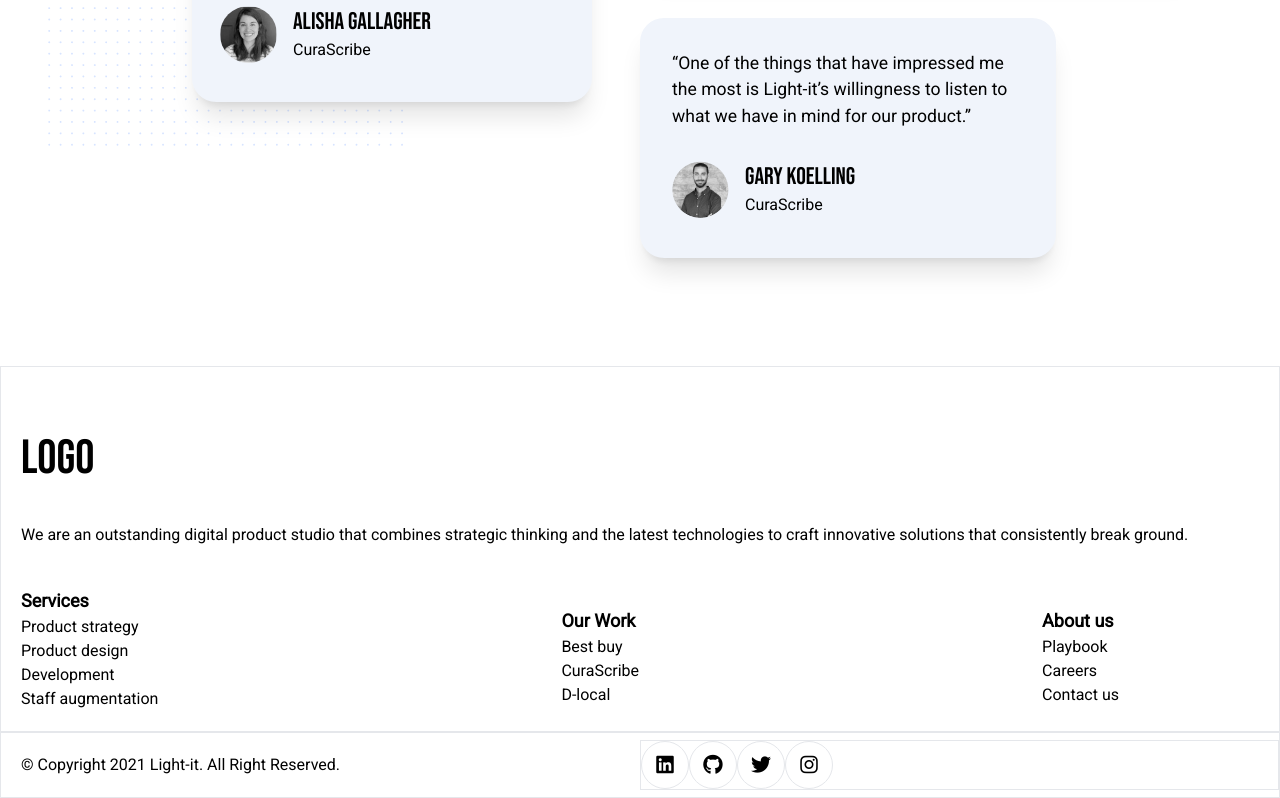
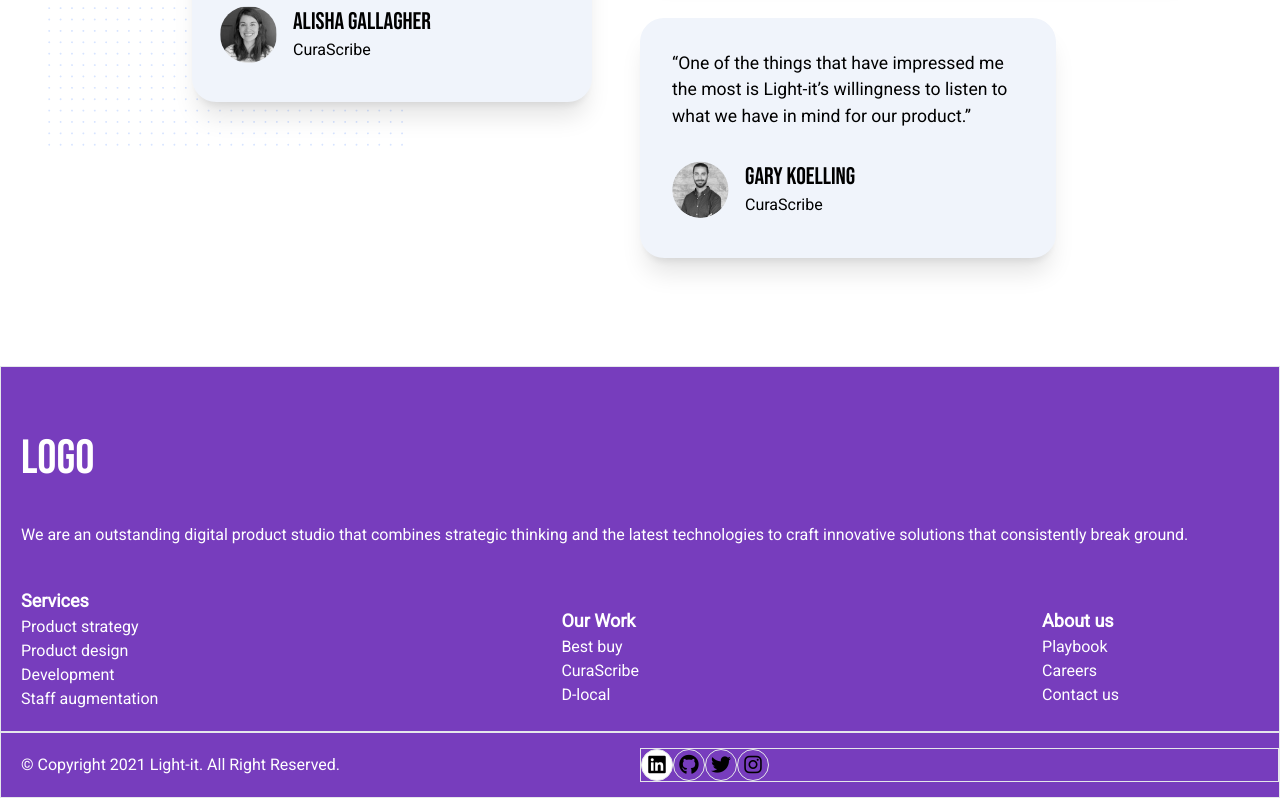
Before and after one commit to FixxooXD/Frontend-Project-1, a website: page index.html in a window 1280 px wide. Shown: the part 4666-5464 px from the top of the page. Drawn offline with Linux system fonts and the light colour scheme.

Commit message:
Added Footer

```diff
--- a/index.html
+++ b/index.html
@@ -852,7 +852,7 @@
   </div>
 </section>
 </div>
-<footer class="mt-8 sm:mt-[15rem] border">
+<footer class="mt-8 sm:mt-[15rem] border bg-[#773DBD] text-white">
   <div id="logo" class="mt-12 p-5">
     <span class="text-5xl">LOGO</span>
   </div>
@@ -888,10 +888,10 @@
 <div class="flex items-center justify-between h-full">
 <p class="p-5">© Copyright 2021 Light-it. All Right Reserved.</p>
 <div class="hidden md:block md:flex  border w-1/2">
-  <div class="border w-12 h-12 rounded-full flex justify-center items-center"><i class="fa-brands fa-linkedin text-xl"></i></div>
-  <button class="border w-12 h-12 rounded-full flex justify-center items-center"><i class="fa-brands fa-github text-xl"></i></button>
-  <button class="border w-12 h-12 rounded-full flex justify-center items-center"><i class="fa-brands fa-twitter text-xl"></i></button>
-  <button class="border w-12 h-12 rounded-full flex justify-center items-center"><i class="fa-brands fa-instagram text-xl"></i></button>
+  <div class="border w-8 h-8 rounded-full flex justify-center items-center text-black bg-white"><i class="fa-brands fa-linkedin text-xl"></i></div>
+  <button class="border w-8 h-8 rounded-full flex justify-center items-center text-black"><i class="fa-brands fa-github text-xl"></i></button>
+  <button class="border w-8 h-8 rounded-full flex justify-center items-center text-black"><i class="fa-brands fa-twitter text-xl"></i></button>
+  <button class="border w-8 h-8 rounded-full flex justify-center items-center text-black"><i class="fa-brands fa-instagram text-xl"></i></button>
 </div>
 </div>
 </footer>
```
Also changed, not shown: src/output.css.
